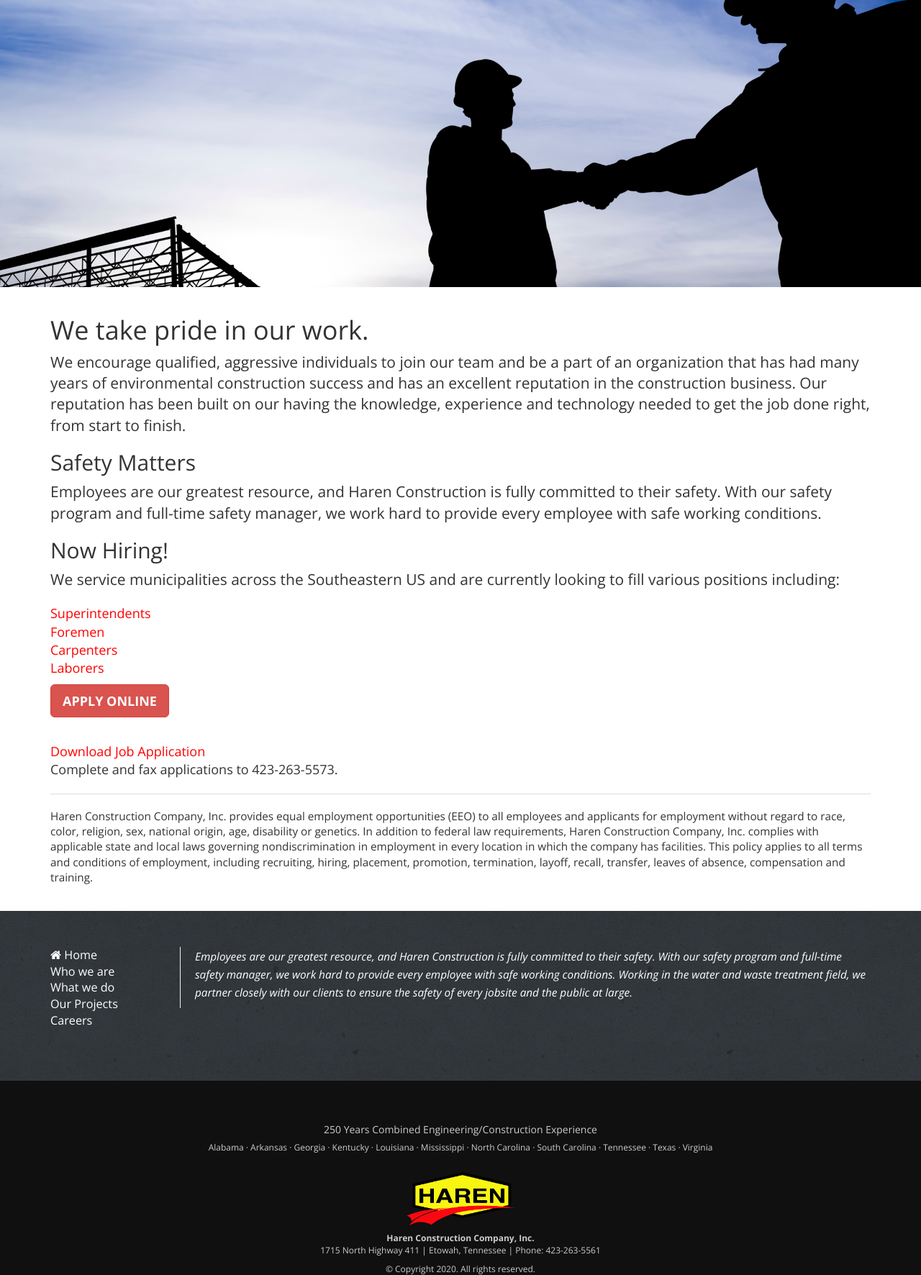
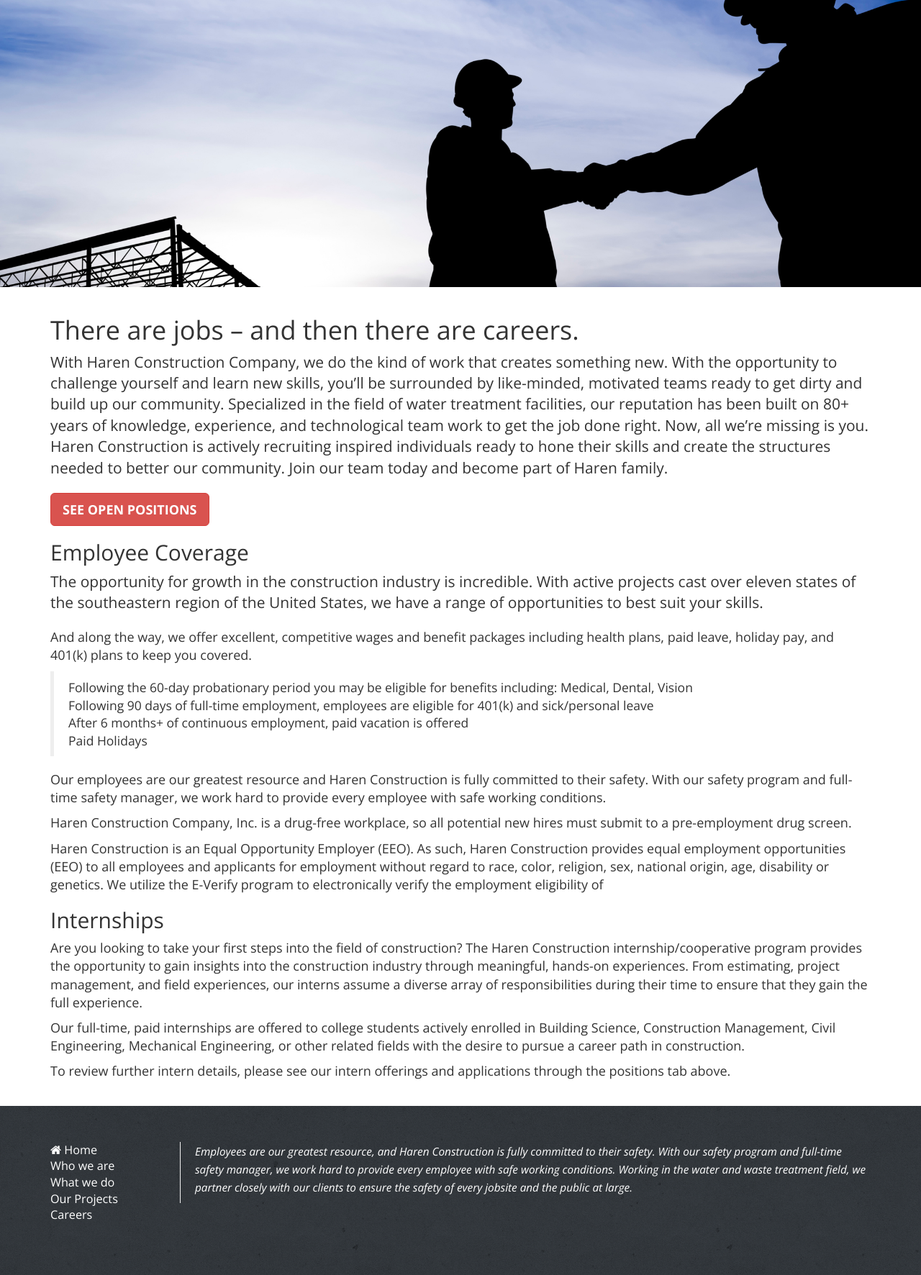
Before and after one commit to harenconstruction/applicant, a Django app: template applicant/templates/pages/careers.html in a window 1280 px wide. Shown: the part 51-1823 px from the top of the page at 72% size. Run offline with Django 3.2, Linux system fonts and the light colour scheme; the template is opened without the code that fills it, so the values that code supplies are empty; parts of the project's set-up code (start-up, migrations or seed data) failed here and were passed over; some libraries are stand-ins or nearby versions.

Commit message:
Updated Careers Content
Text from Haren

```diff
--- a/applicant/templates/pages/careers.html
+++ b/applicant/templates/pages/careers.html
@@ -12,26 +12,30 @@
     </div>
     <div class="container-fluid">
       <div class="container">
-        <h1>We take pride in our work.</h1>
-        <p class="lead">We encourage qualified, aggressive individuals to join our team and be a part of an organization that has had many years of environmental construction success and has an excellent reputation in the construction business. Our reputation has been built on our having the knowledge, experience and technology needed to get the job done right, from start to finish.</p>
-        <h2>Safety Matters</h2>
-        <p class="lead">Employees are our greatest resource, and Haren Construction is fully committed to their safety.  With our safety program and full-time safety manager, we work hard to provide every employee with safe working conditions.</p>
-        <h2>Now Hiring!</h2>
-        <p class="lead">We service municipalities across the Southeastern US and are currently looking to fill various positions including:</p>
-        <ul>
-          <li><a href="/superintendent-jobs.html" style="color: red;">Superintendents</a></li>
-          <li><a href="http://jobs.harenconstruction.com/application/" style="color: red;">Foremen</a></li>
-          <li><a href="http://jobs.harenconstruction.com/application/" style="color: red;">Carpenters</a></li>
-          <li><a href="http://jobs.harenconstruction.com/application/" style="color: red;">Laborers</a></li>
-        </ul>
-        <p><a href="http://jobs.harenconstruction.com/application/" class="btn btn-lg btn-danger" role="button">APPLY ONLINE</a></p>
-        <br>
-        <p><a href="/static/application.pdf" style="color: red;">Download Job Application</a><br>
-        Complete and fax applications to 423-263-5573.</p>
-        <hr>
-        <small>
-          <p>Haren Construction Company, Inc. provides equal employment opportunities (EEO) to all employees and applicants for employment without regard to race, color, religion, sex, national origin, age, disability or genetics. In addition to federal law requirements, Haren Construction Company, Inc. complies with applicable state and local laws governing nondiscrimination in employment in every location in which the company has facilities. This policy applies to all terms and conditions of employment, including recruiting, hiring, placement, promotion, termination, layoff, recall, transfer, leaves of absence, compensation and training.</p>
-        </small>
+        <h1>There are jobs – and then there are careers.</h1>
+        <p class="lead">With Haren Construction Company, we do the kind of work that creates something new. With the opportunity to challenge yourself and learn new skills, you’ll be surrounded by like-minded, motivated teams ready to get dirty and build up our community. Specialized in the field of water treatment facilities, our reputation has been built on 80+ years of knowledge, experience, and technological team work to get the job done right. Now, all we’re missing is you. Haren Construction is actively recruiting inspired individuals ready to hone their skills and create the structures needed to better our community. Join our team today and become part of Haren family.</p>
+
+        <p><a href="https://harenconstruction.applytojob.com/apply" class="btn btn-lg btn-danger" role="button">SEE OPEN POSITIONS</a></p>
+
+        <h2>Employee Coverage</h2>
+        <p class="lead">The opportunity for growth in the construction industry is incredible. With active projects cast over eleven states of the southeastern region of the United States, we have a range of opportunities to best suit your skills.</p>
+        <p>And along the way, we offer excellent, competitive wages and benefit packages including health plans, paid leave, holiday pay, and 401(k) plans to keep you covered.</p>
+        <blockquote>
+          <ul>
+            <li>Following the 60-day probationary period you may be eligible for benefits including: Medical, Dental, Vision</li>
+            <li>Following 90 days of full-time employment, employees are eligible for 401(k) and sick/personal leave</li>
+            <li>After 6 months+ of continuous employment, paid vacation is offered</li>
+            <li>Paid Holidays</li>
+          </ul>
+        </blockquote>
+        <p>Our employees are our greatest resource and Haren Construction is fully committed to their safety. With our safety program and full-time safety manager, we work hard to provide every employee with safe working conditions.</p>
+        <p>Haren Construction Company, Inc. is a drug-free workplace, so all potential new hires must submit to a pre-employment drug screen.</p>
+        <p>Haren Construction is an Equal Opportunity Employer (EEO). As such, Haren Construction provides equal employment opportunities (EEO) to all employees and applicants for employment without regard to race, color, religion, sex, national origin, age, disability or genetics. We utilize the E-Verify program to electronically verify the employment eligibility of</p>
+
+        <h2>Internships</h2>
+        <p>Are you looking to take your first steps into the field of construction? The Haren Construction internship/cooperative program provides the opportunity to gain insights into the construction industry through meaningful, hands-on experiences. From estimating, project management, and field experiences, our interns assume a diverse array of responsibilities during their time to ensure that they gain the full experience.</p>
+        <p>Our full-time, paid internships are offered to college students actively enrolled in Building Science, Construction Management, Civil Engineering, Mechanical Engineering, or other related fields with the desire to pursue a career path in construction.</p>
+        <p>To review further intern details, please see our intern offerings and applications through the positions tab above.</p>
         <br>
       </div>
     </div>
```
